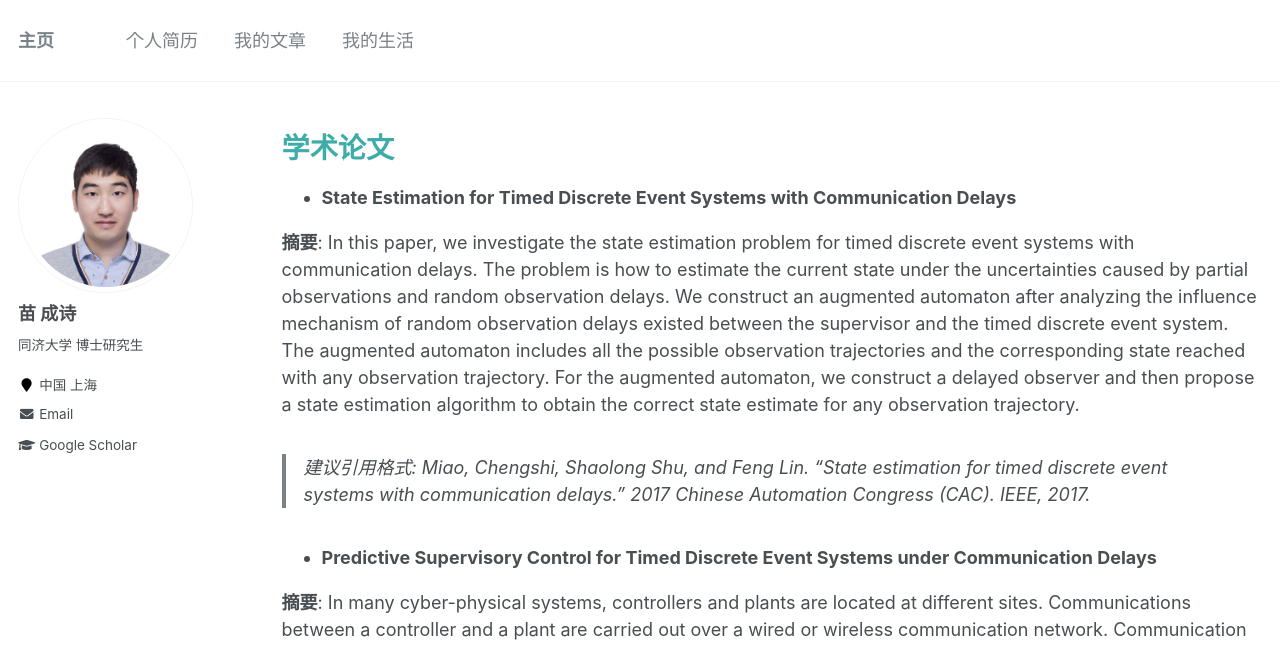
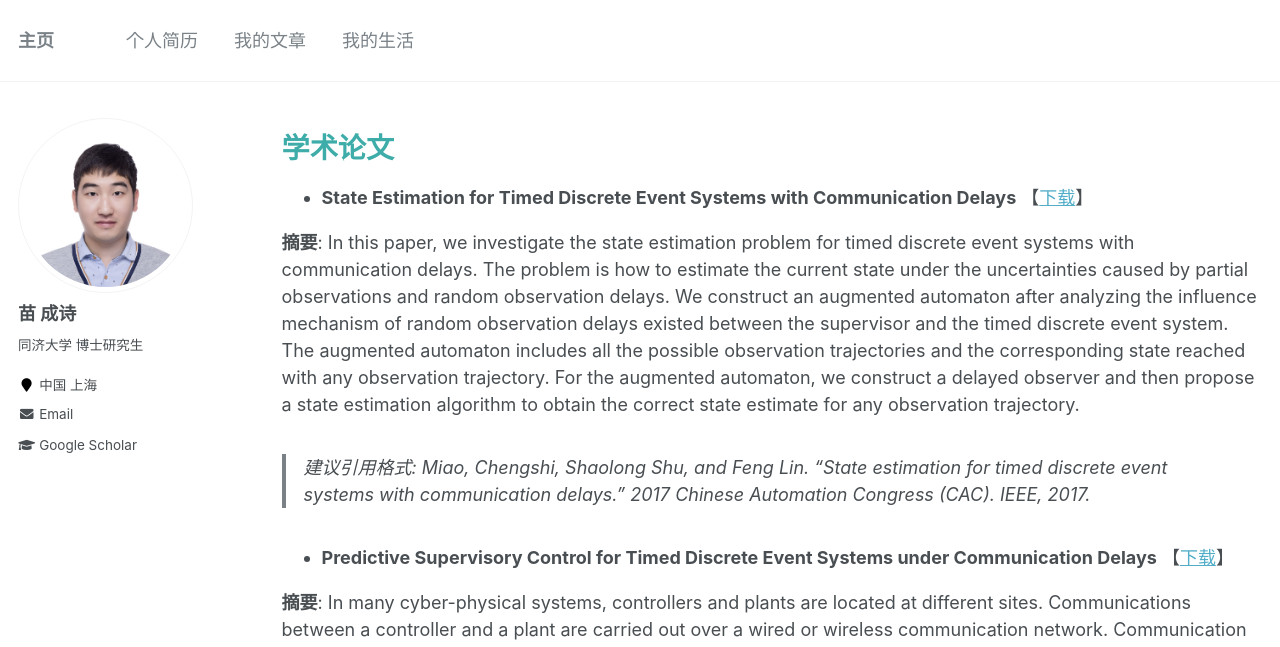
Before and after one commit to miaochengshi/cn, a Jekyll site: the page built from _pages/publications.md, in a window 1280 px wide and 1400 px high. Shown: the top 647 px of the window. Built offline with Jekyll 4.4.1, drawn with Linux system fonts in a browser that asks for light colours.

Commit message:
Update publications.md

```diff
--- a/_pages/publications.md
+++ b/_pages/publications.md
@@ -7,14 +7,14 @@ author_profile: true
 
 # 学术论文
 
-- **State Estimation for Timed Discrete Event Systems with Communication Delays**
+- **State Estimation for Timed Discrete Event Systems with Communication Delays** 【[下载](http://miaochengshi.github.io/TE_Submit_CAC.pdf)】
 
 **摘要**: In this paper, we investigate the state estimation problem for timed discrete event systems with communication delays. The problem is how to estimate the current state under the uncertainties caused by partial observations and random observation delays. We construct an augmented automaton after analyzing the influence mechanism of random observation delays existed between the supervisor and the timed discrete event system. The augmented automaton includes all the possible observation trajectories and the corresponding state reached with any observation trajectory. For the augmented automaton, we construct a delayed observer and then propose a state estimation algorithm to obtain the correct state estimate for any observation trajectory.
 
 > 建议引用格式: Miao, Chengshi, Shaolong Shu, and Feng Lin. "State estimation for timed discrete event systems with communication delays." 2017 Chinese Automation Congress (CAC). IEEE, 2017.
 
 
-- **Predictive Supervisory Control for Timed Discrete Event Systems under Communication Delays**
+- **Predictive Supervisory Control for Timed Discrete Event Systems under Communication Delays** 【[下载](http://miaochengshi.github.io/Submit.pdf)】
 
 **摘要**: In many cyber-physical systems, controllers and plants are located at different sites. Communications between a controller and a plant are carried out over a wired or wireless communication network. Communication delays in such systems must be addressed when designing controllers. In this paper, we model a cyber-physical system as a timed discrete event system. We investigate predictive supervisory control of timed discrete event systems with communication delays in both observation channel and control channel. We derive a necessary and sufficient condition for the existence of an admissible networked supervisor that ensures the language generated by the closed-loop system equals a given specification language. An example is given to illustrate the results.
 
@@ -28,7 +28,7 @@ author_profile: true
 
 # 学位论文
 
-- **(学士学位) 四旋翼飞行器视觉检测模块及控制算法设计**
+- **(学士学位) 四旋翼飞行器视觉检测模块及控制算法设计** 【[下载](http://miaochengshi.github.io/Thesis.pdf)】
 
 **摘要**: 四旋翼飞行器结构简单，控制方式独特，具备垂直起降的能力，在军事和民用方面具有很高的应用价值，近年来一直是科研人员研究的热门话题。然而，由于四旋翼飞行自身强耦合性、欠驱动性及非线性的特点，其控制系统的设计与实现是一个复杂的过程。其中，四旋翼飞行器的导航与控制又是系统设计的核心部分。
 
```
